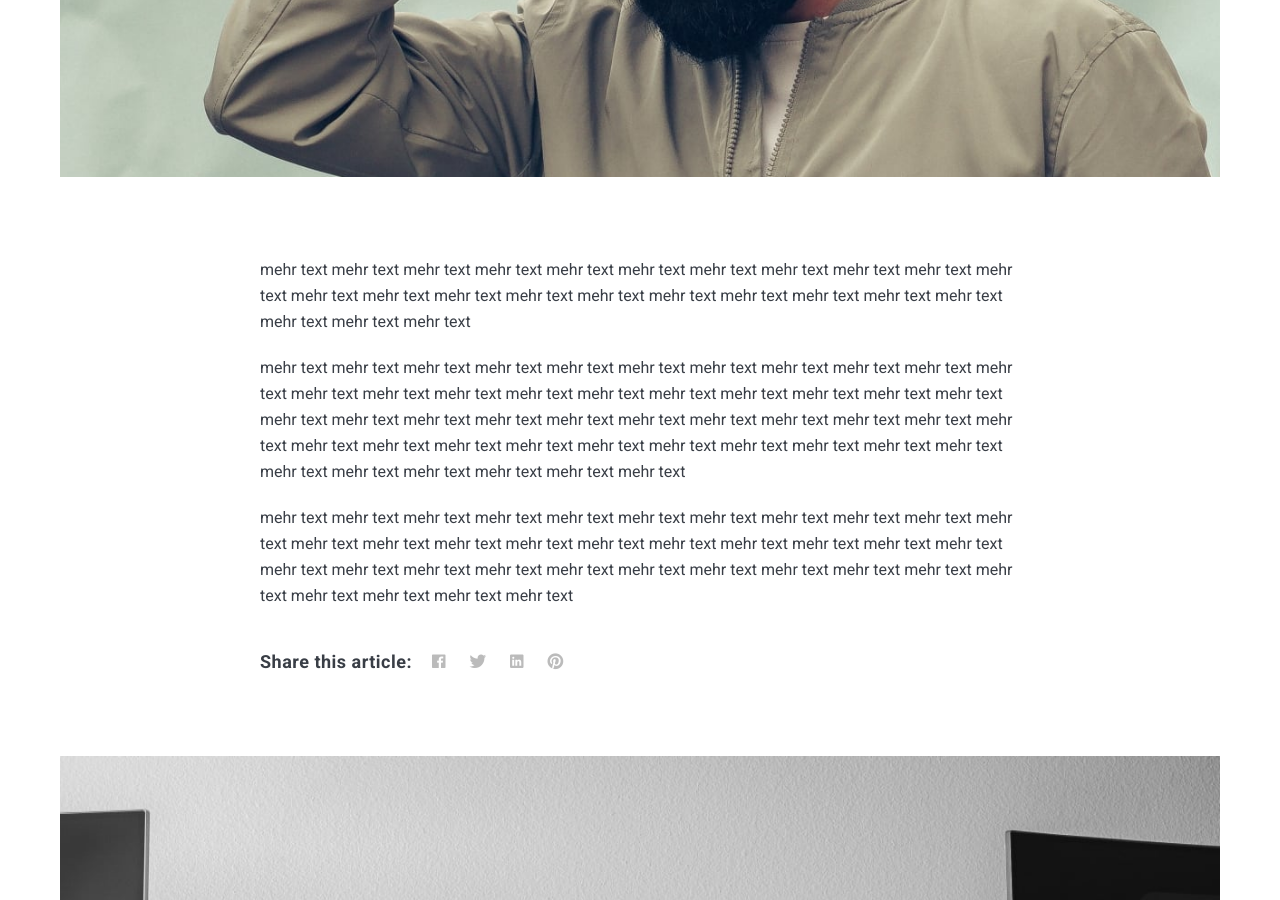
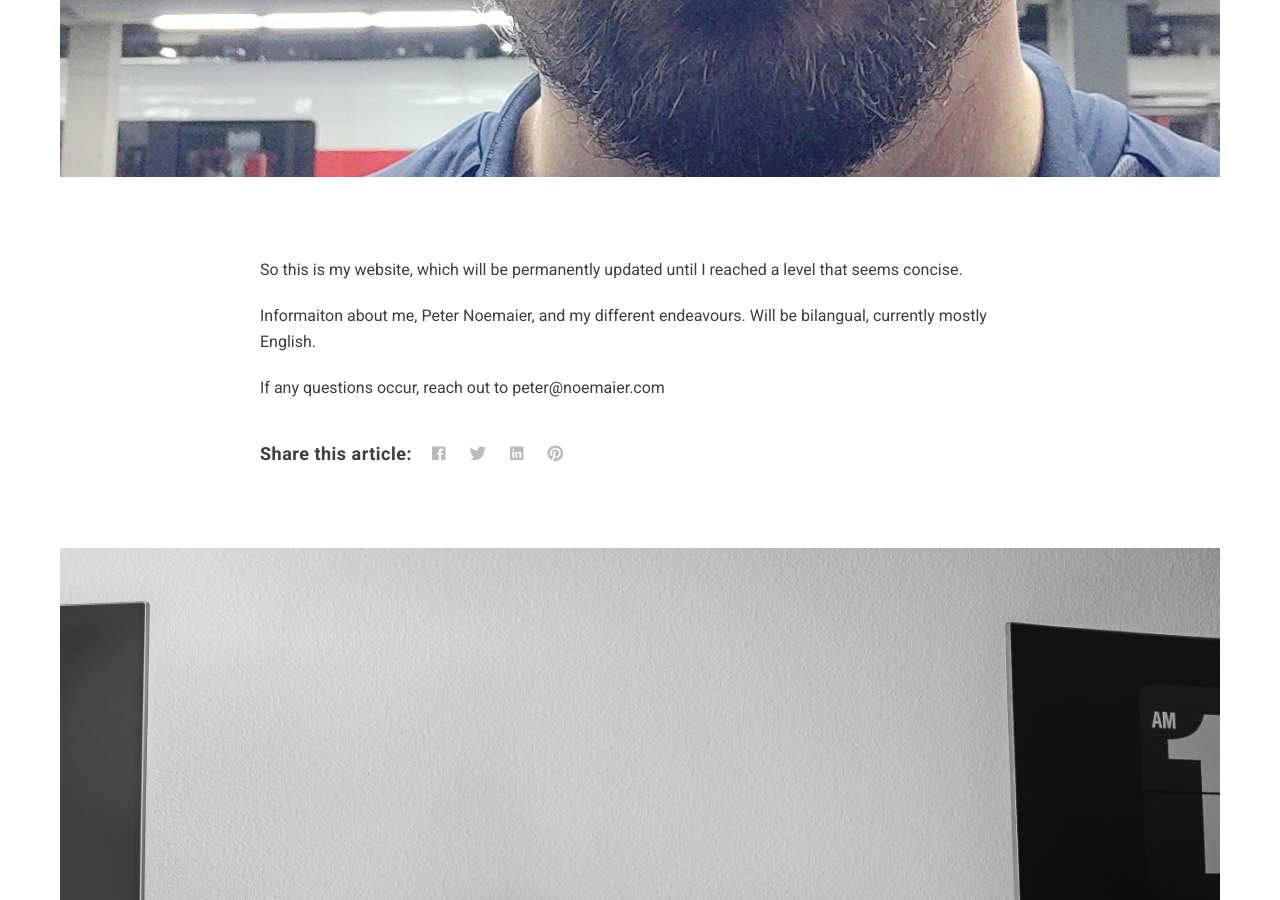
Before and after one commit to noemaier/noemaier.github.io, a Jekyll site: the page built from _posts/2020-12-09-test.markdown, in a window 1280 px wide and 900 px high, scrolled down 796 px. Built offline with Jekyll 4.4.1, drawn with Linux system fonts in a browser that asks for light colours; nearby versions of some CDN libraries; comment, search, counter and statistics services are not loaded; some of the changed text lies outside the part shown.

Commit message:
Update 2020-12-09-test.markdown

```diff
--- a/_posts/2020-12-09-test.markdown
+++ b/_posts/2020-12-09-test.markdown
@@ -1,13 +1,13 @@
 ---
 layout: post
-title:  "Test!"
+title:  "Welcome"
 date:   2020-12-09 18:05:55 +0300
-image:  01.jpg
-tags:   Test
+image:  13.jpg
+tags:   Welcome
 ---
 
-mehr text mehr text mehr text mehr text mehr text mehr text mehr text mehr text mehr text mehr text mehr text mehr text mehr text mehr text mehr text mehr text mehr text mehr text mehr text mehr text mehr text mehr text mehr text mehr text
+So this is my website, which will be permanently updated until I reached a level that seems concise.
 
-mehr text mehr text mehr text mehr text mehr text mehr text mehr text mehr text mehr text mehr text mehr text mehr text mehr text mehr text mehr text mehr text mehr text mehr text mehr text mehr text mehr text mehr text mehr text mehr text mehr text mehr text mehr text mehr text mehr text mehr text mehr text mehr text mehr text mehr text mehr text mehr text mehr text mehr text mehr text mehr text mehr text mehr text mehr text mehr text mehr text mehr text mehr text mehr text
+Informaiton about me, Peter Noemaier, and my different endeavours. Will be bilangual, currently mostly English.
 
-mehr text mehr text mehr text mehr text mehr text mehr text mehr text mehr text mehr text mehr text mehr text mehr text mehr text mehr text mehr text mehr text mehr text mehr text mehr text mehr text mehr text mehr text mehr text mehr text mehr text mehr text mehr text mehr text mehr text mehr text mehr text mehr text mehr text mehr text mehr text mehr text
+If any questions occur, reach out to peter@noemaier.com
```
